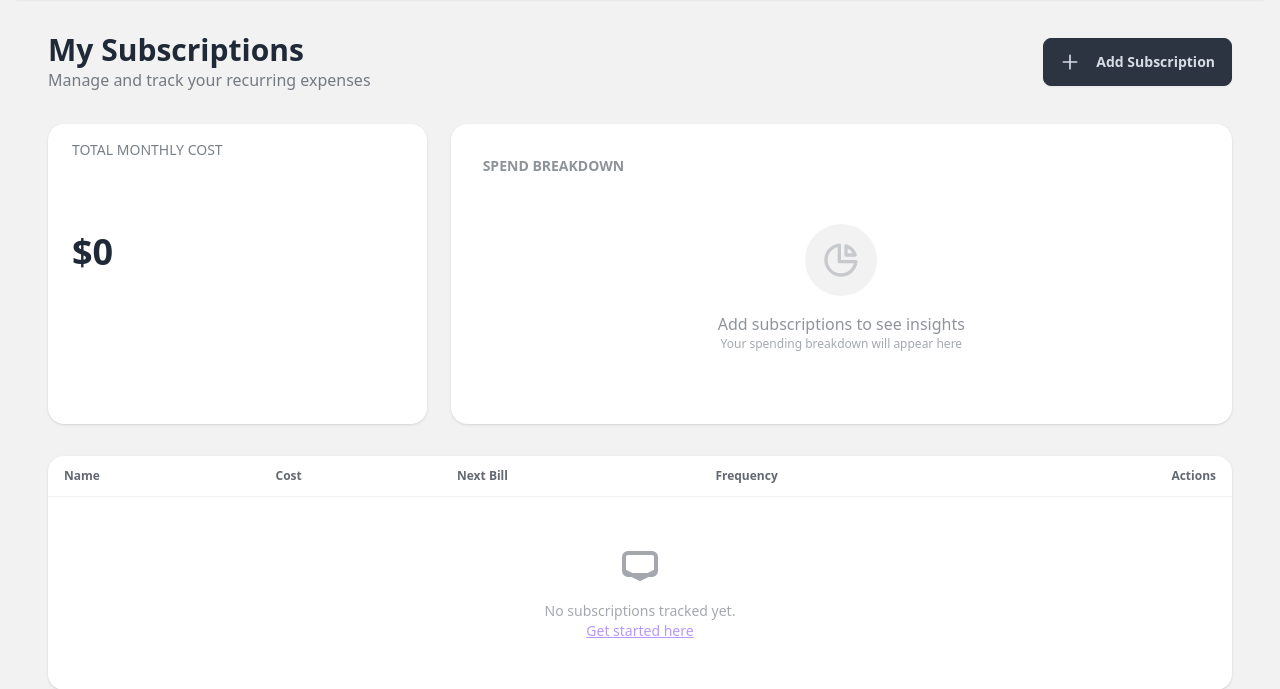
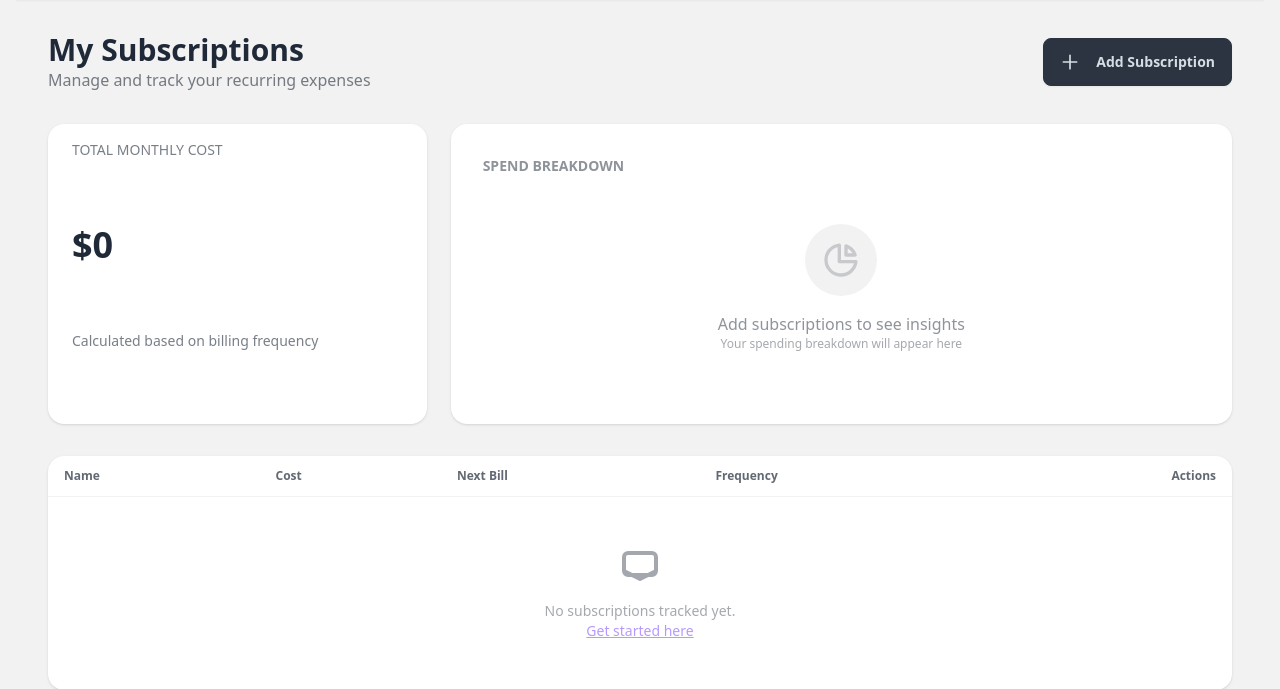
Before and after one commit to amanashikcl/SubTracker, a Django app: page / in a window 1280 px wide. Shown: the part 96-785 px from the top of the page. Run offline with Django 5.2, Linux system fonts and the light colour scheme; the visitor is signed in with stand-in values (Sample User, id 1); data that the repository does not hold is empty; parts of the project's set-up code (start-up, migrations or seed data) failed here and were passed over; some libraries are stand-ins or nearby versions.

Commit message:
data ficing

```diff
--- a/templates/dashboard.html
+++ b/templates/dashboard.html
@@ -25,6 +25,7 @@
 
         <div class="stat-title text-sm uppercase">Total Monthly Cost</div>
         <div class="stat-value text-base-content text-4xl py-2">${{ total_cost|default:"0" }}</div>
+        <div class="stat-title text-sm">Calculated based on billing frequency</div>
     </div>
 </div>
 
```
